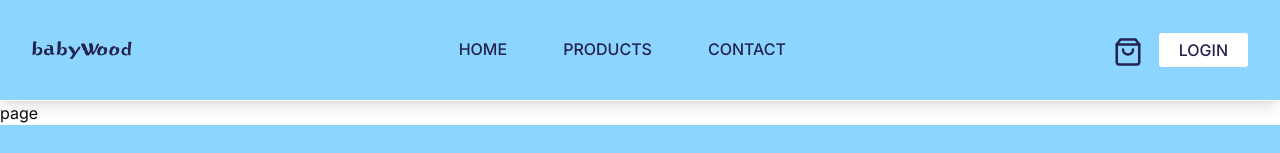
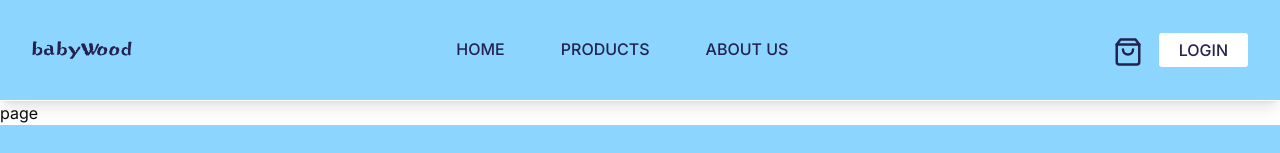
Before and after one commit to ahteshamahmed12/babywood, a Next.js app: page /Contact in a window 1280 px wide. Shown: the top 153 px of the page. Built offline with nearby package versions, Linux system fonts and the light colour scheme.

Commit message:
subhan add about us page

```diff
--- a/src/app/Components/Button.tsx
+++ /dev/null
@@ -1,11 +0,0 @@
-
-
-function Button(props:any) {
-  return (
-    <button onClick={()=>{}}>
-        andr le
-    </button>
-  )
-}
-
-export default Button
--- a/src/app/Components/Navbar.tsx
+++ b/src/app/Components/Navbar.tsx
@@ -12,7 +12,7 @@ import {
 import Link from 'next/link';
 
 function Navbar() {
-    const links = ["HOME","PRODUCTS","CONTACT"]
+    const links = ["HOME","PRODUCTS","ABOUT US"]
   return (
     <>
     <header className='border-b border-white shadow-lg'>
--- a/src/app/product/[id]/page.tsx
+++ b/src/app/product/[id]/page.tsx
@@ -1,11 +1,18 @@
+
+
 import { Button } from '@/components/ui/button';
 import { client } from '@/sanity/lib/client';
 import { urlFor } from '@/sanity/lib/image';
 import Image from 'next/image';
 
+
 const page = async (props:any) => {
+
+
   const prod=await client.fetch(`*[_type == "Product" && _id == "${props.params.id}"]`);
   console.log(prod)
+
+
 
   return (
     <div className='px-4 mt-7 md:px-8 md:mt-7 lg:mt-12 pb-10'>
@@ -35,10 +42,9 @@ const page = async (props:any) => {
          <h4 className='font-semibold' >Type: {res.type}</h4>
          <h4 className='font-semibold' >Weight: {res.weight}</h4>
          <h4 className='font-semibold'>Price: {res.price} Rs</h4>
-      <Button> Add to Cart </Button>
+
          </div>
          </div>
-
 
     <div>
 
```
